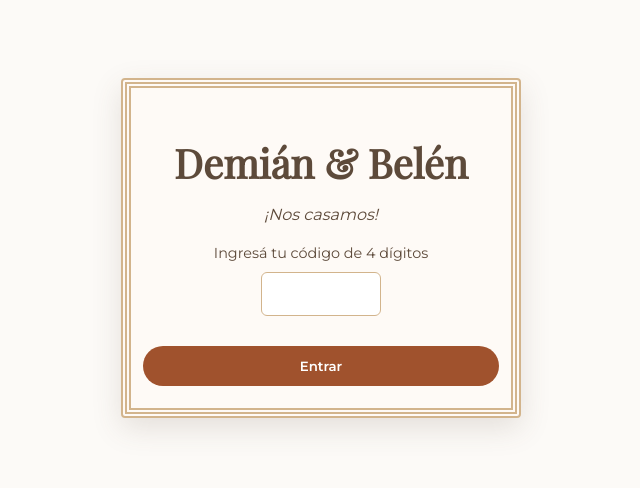
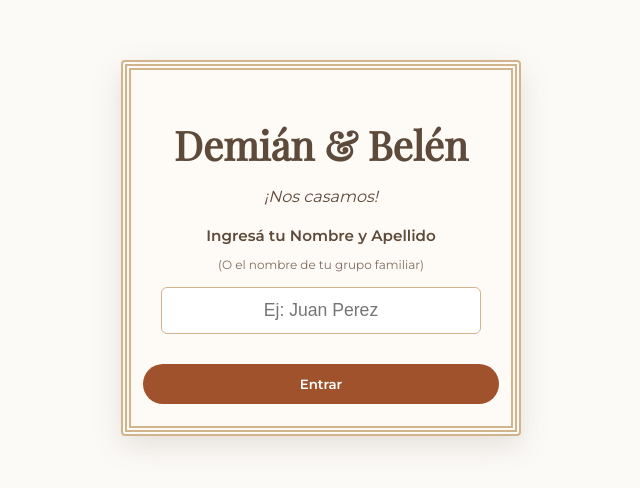
Before and after one commit to demiantestino66-cell/invitacion-boda, a Next.js app: page / in a window 1280 px wide. Shown: the part 152-640 px from the top of the page, without its empty margins (319-959 px from the left). Built offline with nearby package versions, Linux system fonts and the light colour scheme; no server answers; a web font is replaced by a local one.

Commit message:
Cambiar login a nombre y apellido

```diff
--- a/app/page.tsx
+++ b/app/page.tsx
@@ -5,31 +5,38 @@ import { useRouter } from "next/navigation";
 import { supabase } from "@/lib/supabase";
 
 export default function LoginPage() {
-  const [codigo, setCodigo] = useState("");
+  const [nombreIngreso, setNombreIngreso] = useState("");
   const [error, setError] = useState(false);
+  const [cargando, setCargando] = useState(false);
   const router = useRouter();
 
   const manejarIngreso = async (e: React.FormEvent) => {
     e.preventDefault();
     setError(false);
+    setCargando(true);
 
-    // BYPASS DE PRUEBA: Si ponés "1234", te deja entrar directo para testear
-    if (codigo === "1234") {
-      const invitadoFalso = { nombre: "Demián (Administrador)" };
+    // Sacamos espacios vacíos al principio o al final por si tipean mal
+    const nombreLimpio = nombreIngreso.trim();
+
+    // BYPASS DE PRUEBA: Si escribís "Familia Prueba", te deja entrar directo para testear sin base de datos
+    if (nombreLimpio.toLowerCase() === "familia prueba") {
+      const invitadoFalso = { nombre: "Familia Prueba (Admin)" };
       localStorage.setItem("invitado_boda", JSON.stringify(invitadoFalso));
       router.push("/evento");
       return;
     }
 
-    // Búsqueda real en Supabase
+    // Búsqueda real en Supabase (ilike ignora mayúsculas, minúsculas y busca coincidencias)
     const { data, error } = await supabase
       .from("invitados")
       .select("*")
-      .eq("pin", codigo)
-      .single();
+      .ilike("nombre", nombreLimpio)
+      .limit(1)
+      .maybeSingle();
 
     if (error || !data) {
       setError(true);
+      setCargando(false);
     } else {
       localStorage.setItem("invitado_boda", JSON.stringify(data));
       router.push("/evento");
@@ -43,24 +50,27 @@ export default function LoginPage() {
         <p style={{ fontStyle: 'italic', marginBottom: '20px' }}>¡Nos casamos!</p>
 
         <form onSubmit={manejarIngreso}>
-          <p style={{ fontSize: '0.9rem', marginBottom: '10px' }}>Ingresá tu código de 4 dígitos</p>
+          <p style={{ fontSize: '0.95rem', marginBottom: '5px', fontWeight: 'bold' }}>Ingresá tu Nombre y Apellido</p>
+          <p style={{ fontSize: '0.75rem', marginBottom: '15px', opacity: 0.8 }}>(O el nombre de tu grupo familiar)</p>
+
           <input
-            type="password"
-            maxLength={4}
-            value={codigo}
-            onChange={(e) => setCodigo(e.target.value)}
-            style={{ padding: '10px', fontSize: '1.2rem', textAlign: 'center', width: '120px', letterSpacing: '5px', borderRadius: '6px', border: '1px solid #d2b48c', outline: 'none', marginBottom: '15px' }}
+            type="text"
+            value={nombreIngreso}
+            onChange={(e) => setNombreIngreso(e.target.value)}
+            placeholder="Ej: Juan Perez"
+            style={{ padding: '12px', fontSize: '1.1rem', textAlign: 'center', width: '90%', borderRadius: '6px', border: '1px solid #d2b48c', outline: 'none', marginBottom: '15px' }}
+            required
           />
 
           {error && (
-            <p style={{ color: '#b22222', fontSize: '0.85rem', marginBottom: '15px' }}>
-              Código incorrecto. Verificá tu invitación.
+            <p style={{ color: '#b22222', fontSize: '0.85rem', marginBottom: '15px', padding: '0 10px' }}>
+              No encontramos tu nombre. Revisá que esté bien escrito o contactate con nosotros.
             </p>
           )}
 
           <div>
-            <button type="submit" className="btn-boda">
-              Entrar
+            <button type="submit" className="btn-boda" disabled={cargando}>
+              {cargando ? "Buscando..." : "Entrar"}
             </button>
           </div>
         </form>
```
